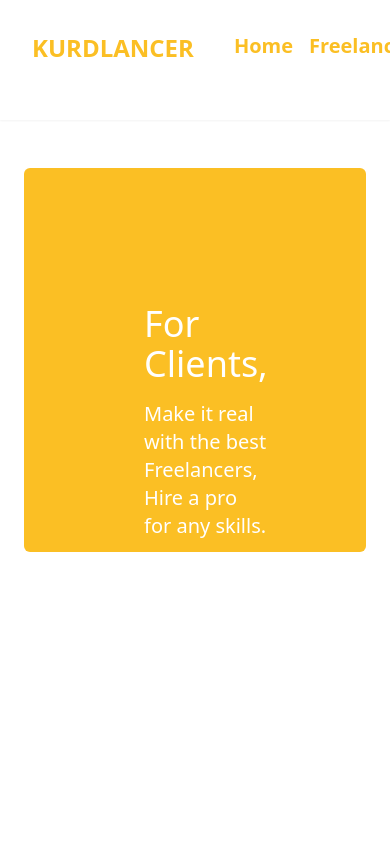
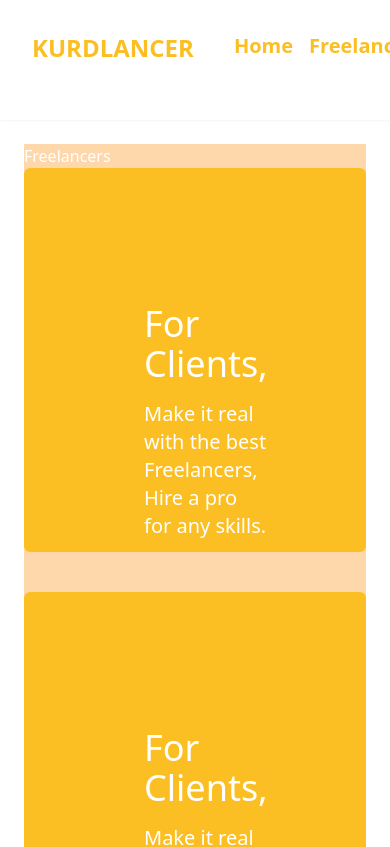
Before and after one commit to Sara-Sardar/kurdlancer-capstone-project, a React (Create React App) app: page /freelancers in a window 390 px wide. Shown: the top 847 px of the page. Built offline with nearby package versions, Linux system fonts and the light colour scheme.

Commit message:
feat: added hero section and body to jobs page

```diff
--- a/src/pages/Freelancers.js
+++ b/src/pages/Freelancers.js
@@ -3,8 +3,24 @@ import React from 'react'
 export default function Freelancers() {
   return (
 
-  <div className='m-6 text-white'>Freelancers
+  <div className='m-6  text-white bg-orange-200 '>Freelancers
         <div className='container mx-auto h-96  p-10 rounded-md  bg-amber-400 '>
+          <div className=' text-white md:flex flex space-x-96'>
+              <div className='p-10 m-10'>
+                    <p className=' text-4xl font-medium py-4'>For Clients,</p>
+                    <p className='text-xl '>Make it real with the best Freelancers, Hire a pro for any skills.</p>
+                </div>
+
+
+                <div className="md:shrink-0">
+                  <img className="h-96 w-full object-cover md:h-full md:w-96"  src="https://images.unsplash.com/photo-1598257006458-087169a1f08d?ixlib=rb-1.2.1&ixid=MnwxMjA3fDB8MHxwaG90by1wYWdlfHx8fGVufDB8fHx8&auto=format&fit=crop&w=1740&q=80" alt="immage not loading"/>
+                </div>
+
+          </div>
+        </div>
+
+
+        <div className='container mx-auto h-screen p-10 rounded-md  bg-amber-400 mt-10'>
           <div className=' text-white md:flex flex space-x-96'>
               <div className='p-10 m-10'>
                     <p className=' text-4xl font-medium py-4'>For Clients,</p>
--- a/src/pages/Jobs.js
+++ b/src/pages/Jobs.js
@@ -2,6 +2,43 @@ import React from 'react'
 
 export default function Jobs() {
   return (
-    <div>Jobs</div>
+    <div className='m-6  text-white bg-orange-200 '>Jobs
+      <div className='container mx-auto h-96  p-10 rounded-md  bg-amber-400 '>
+         <div className='text-white md:flex flex space-x-96'>
+            <div className=' text-white md:flex flex space-x-96'>
+                  <div className='p-10 m-10'>
+                      <p className=' text-4xl font-medium py-4'>Find Suitable Jobs, </p>
+                      <p className='text-xl '>Find Great Works with bigest companies ,Make Money.</p>
+                  </div>
+
+
+                  <div className="md:shrink-0">
+                    <img className="h-96 w-full object-cover md:h-full md:w-96"  src="https://images.unsplash.com/photo-1486607303850-bc051a4ffad4?ixlib=rb-1.2.1&ixid=MnwxMjA3fDB8MHxwaG90by1wYWdlfHx8fGVufDB8fHx8&auto=format&fit=crop&w=1748&q=80" alt="immage not loading"/>
+                  </div>
+
+            </div>
+          </div>
+       </div>
+
+
+
+
+        <div className='container mx-auto h-screen p-10 rounded-md  bg-amber-400 mt-10'>
+              <div className=' text-white md:flex flex space-x-96'>
+                  <div className='p-10 m-10'>
+                        <p className=' text-4xl font-medium py-4'>For Clients,</p>
+                        <p className='text-xl '>Make it real with the best Freelancers, Hire a pro for any skills.</p>
+                    </div>
+
+
+                    <div className="md:shrink-0">
+                      <img className="h-96 w-full object-cover md:h-full md:w-96"  src="https://images.unsplash.com/photo-1598257006458-087169a1f08d?ixlib=rb-1.2.1&ixid=MnwxMjA3fDB8MHxwaG90by1wYWdlfHx8fGVufDB8fHx8&auto=format&fit=crop&w=1740&q=80" alt="immage not loading"/>
+                    </div>
+
+              </div>
+            </div>
+
+
+    </div>
   )
 }
```
